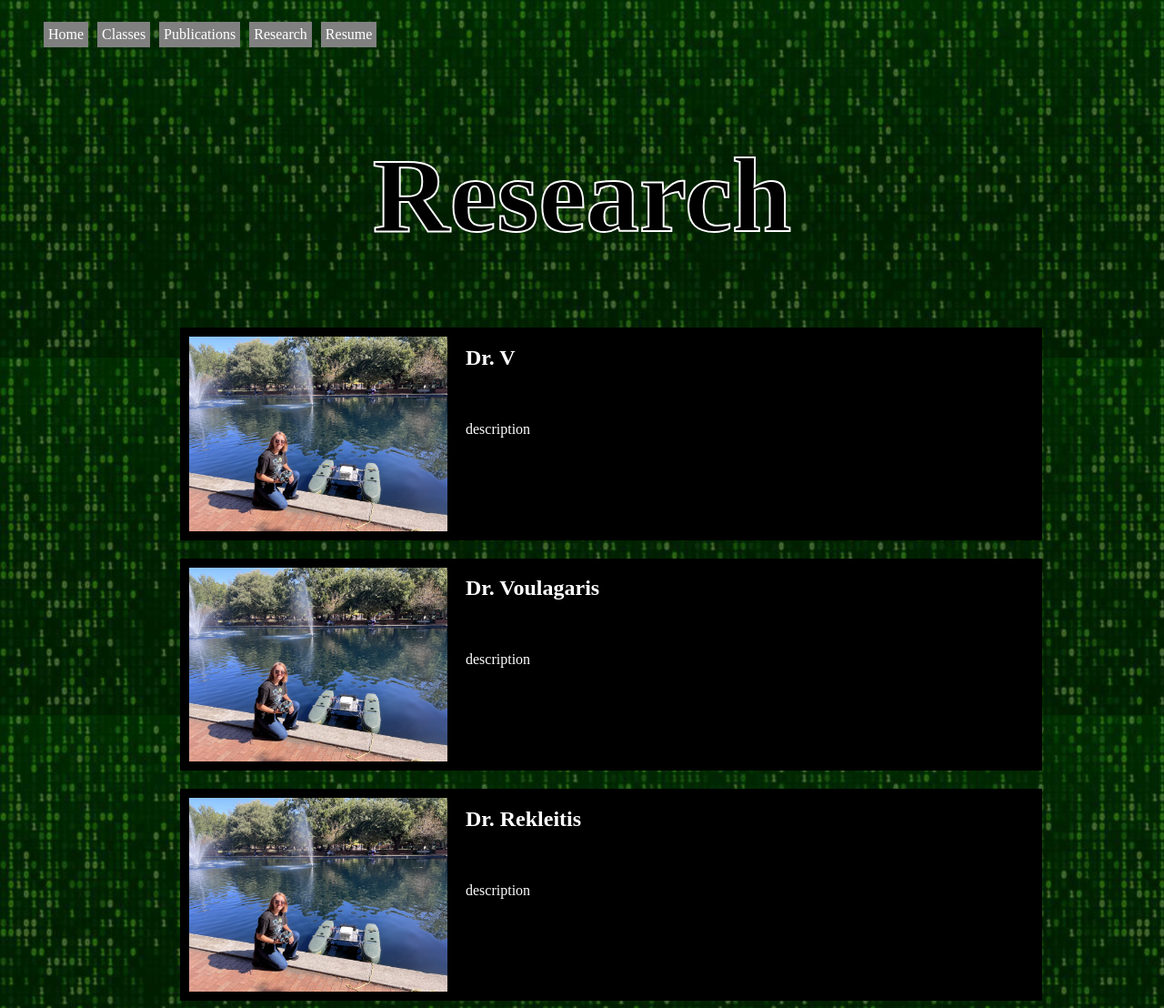
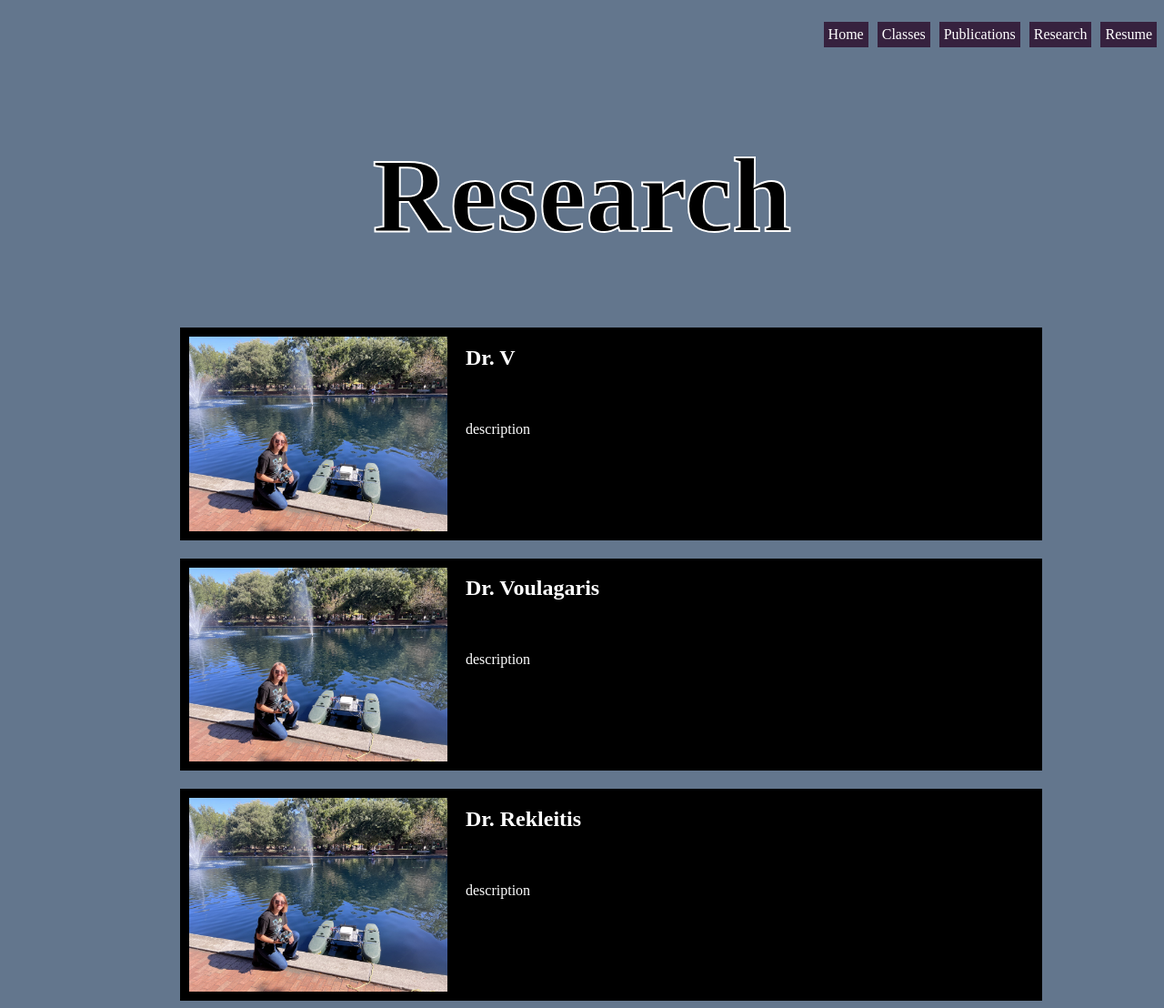
Before and after one commit to Mysterium-sch/Lily_Lamb, a PHP site: page /research.html in a window 1280 px wide; the page is wider, and only the part inside the window is pictured. Shown: that part at 91% size. Run offline with PHP 8.4, Linux system fonts and the light colour scheme.

Commit message:
Update research.css

```diff
--- a/css/research.css
+++ b/css/research.css
@@ -30,7 +30,7 @@ body {
     align-self: center;
     justify-self: center;
     align-content: center;
-    background-image: url("../image/background.jpeg");
+        background-color: #63768d;
 }
 
 .adjust {
@@ -41,6 +41,11 @@ body {
     margin-left: 10px;
 }
 
+
+nav {
+    justify-content: right;
+    justify-self: right;
+}
 
 ul {
     display: inline-flex;
@@ -53,7 +58,7 @@ ul {
 li {
     padding: 5px;
     color: white;
-    background-color: grey;
+    background-color: #36213e;
 }
 
 a {
```
